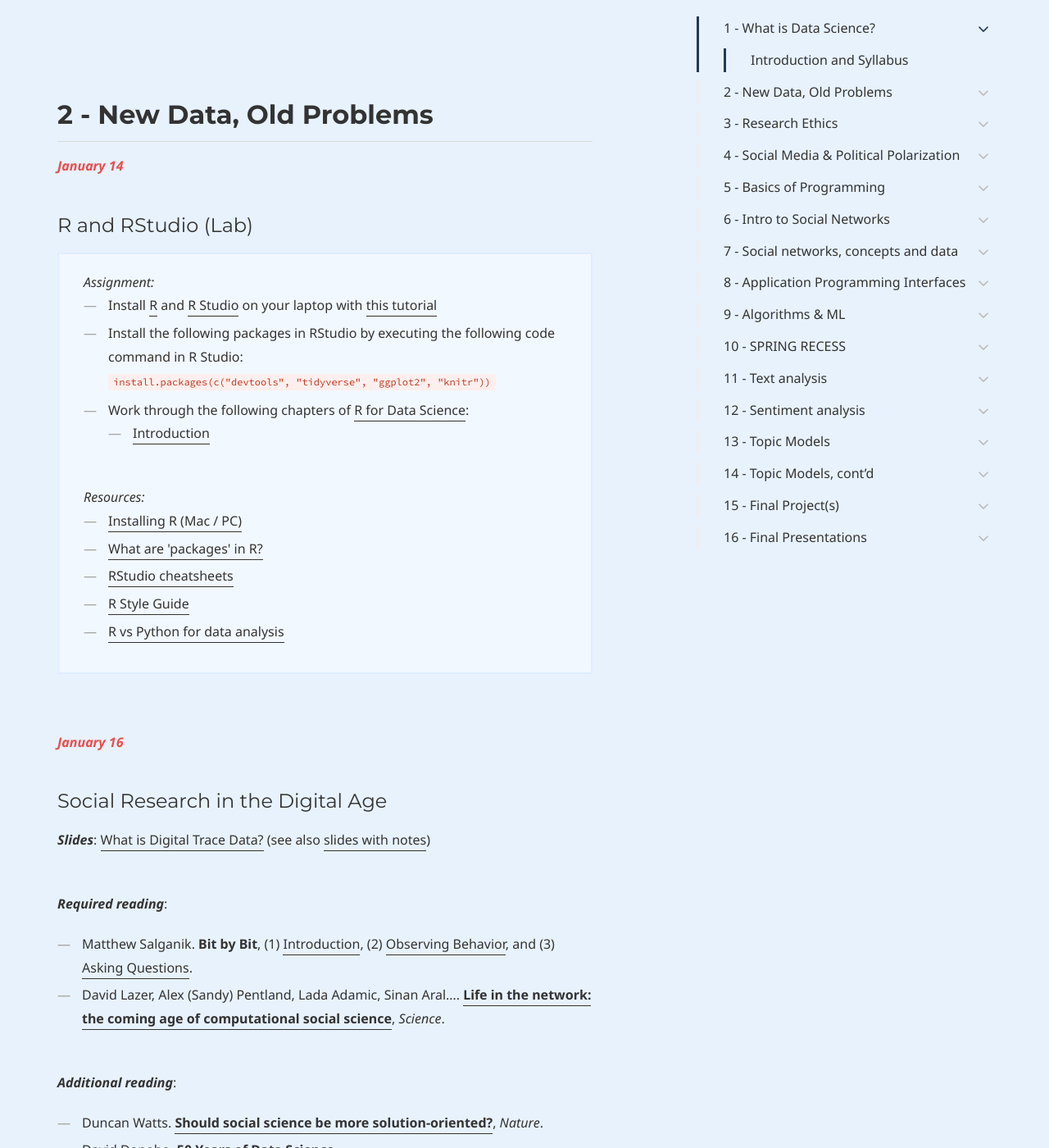
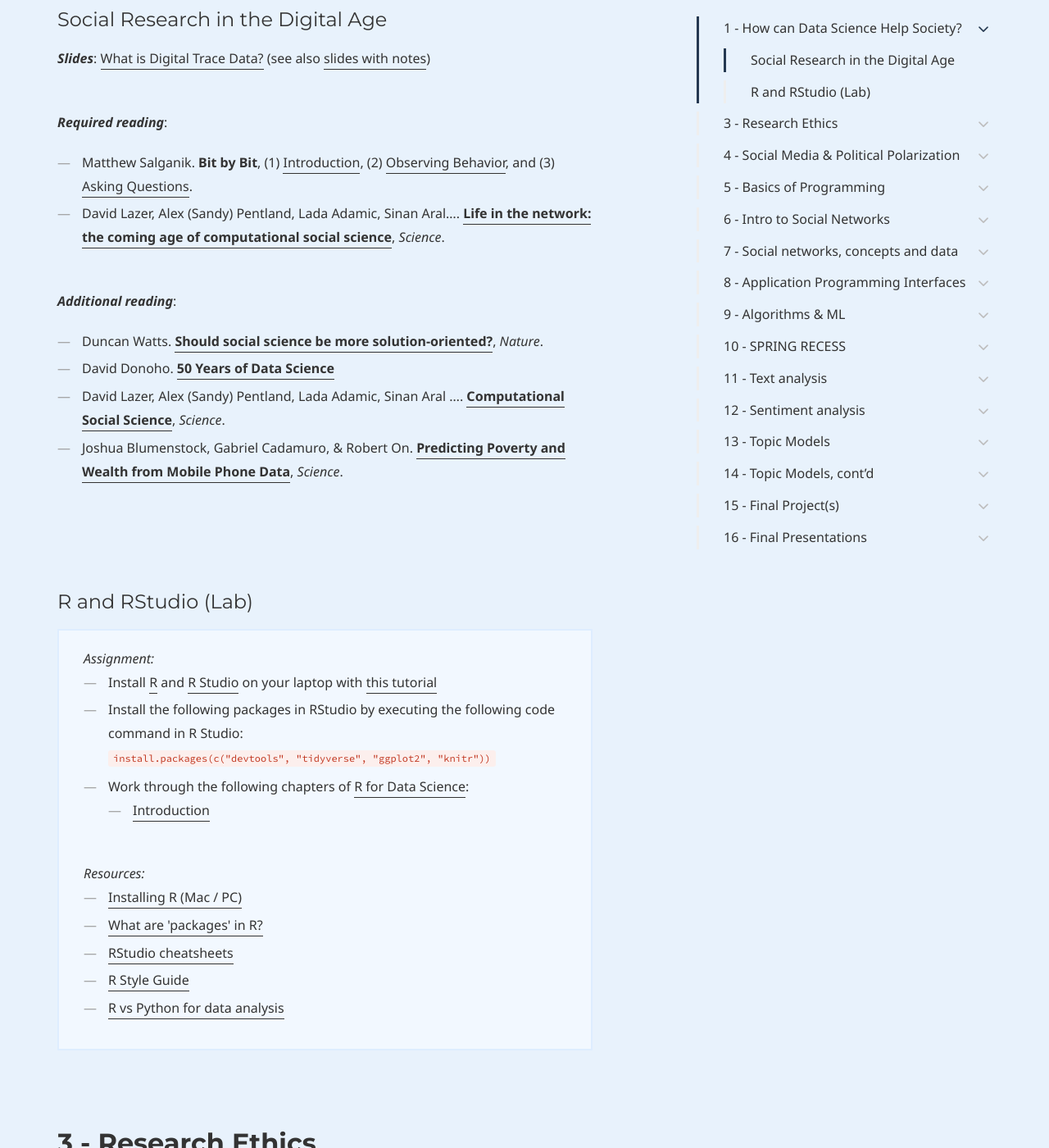
Before and after one commit to dssoc/dssoc.github.io, a Jekyll site: the page built from schedule.md, in a window 1280 px wide and 1400 px high, scrolled down 866 px. Shown: the whole window at 82% size. Built offline with Jekyll 4.4.1, drawn with Linux system fonts in a browser that asks for light colours; some web fonts are replaced; some of the changed lines change nothing that is shown; some of the changed text lies outside the part shown.

Commit message:
Update schedule.md

```diff
--- a/schedule.md
+++ b/schedule.md
@@ -20,15 +20,28 @@ page_nav:
         url: '/references'
 ---
 
-## 1 - What is Data Science?
-<b><i><font color="#E84E4E">January 9</font></i></b>
-#### Introduction and Syllabus
 
+## 1 - How can Data Science Help Society?
+<b><i><font color="#E84E4E">January 14 </font></i></b>
 
+<b><i><font color="#E84E4E">January 16</font></i></b>
+#### Social Research in the Digital Age
+
+***Slides***: [What is Digital Trace Data?](https://htmlpreview.github.io/?https://github.com/dssoc/dssoc.github.io/blob/master/slides_and_code/Social%20Research%20in%20the%20Digital%20Age/Social%20Research%20in%20the%20Digital%20Age.html#/)  (see also [slides with notes](https://htmlpreview.github.io/?https://github.com/dssoc/dssoc.github.io/blob/master/slides_and_code/Social%20Research%20in%20the%20Digital%20Age/rmarkdown/Strengths_and_Weaknesses.html))
+<br/><br/>
+
+***Required reading***:
+- Matthew Salganik. **Bit by Bit**, (1) [Introduction](https://www.bitbybitbook.com/en/1st-ed/introduction/), (2) [Observing Behavior](https://www.bitbybitbook.com/en/1st-ed/observing-behavior/), and (3) [Asking Questions](https://www.bitbybitbook.com/en/1st-ed/asking-questions/).
+- David Lazer, Alex (Sandy) Pentland, Lada Adamic, Sinan Aral.... [**Life in the network: the coming age of computational social science**](https://www.ncbi.nlm.nih.gov/pmc/articles/PMC2745217/), *Science*.
+<br/><br/>
+
+***Additional reading***:
+- Duncan Watts. [**Should social science be more solution-oriented?**](https://www.nature.com/articles/s41562-016-0015), *Nature*.
+- David Donoho. [**50 Years of Data Science**](https://courses.csail.mit.edu/18.337/2015/docs/50YearsDataScience.pdf)
+- David Lazer, Alex (Sandy) Pentland, Lada Adamic, Sinan Aral .... [**Computational Social Science**](https://science.sciencemag.org/content/323/5915/721), *Science*.
+- Joshua Blumenstock, Gabriel Cadamuro, & Robert On. [**Predicting Poverty and Wealth from Mobile Phone Data**](https://science.sciencemag.org/content/350/6264/1073), *Science*.
 <br/><br/><br/><br/>
 
-## 2 - New Data, Old Problems
-<b><i><font color="#E84E4E">January 14 </font></i></b>
 
 #### R and RStudio (Lab)
 <div class="callout callout--info">
@@ -54,23 +67,7 @@ page_nav:
 </div>
 <br/>
 
-<b><i><font color="#E84E4E">January 16</font></i></b>
-#### Social Research in the Digital Age
 
-***Slides***: [What is Digital Trace Data?](https://htmlpreview.github.io/?https://github.com/dssoc/dssoc.github.io/blob/master/slides_and_code/Social%20Research%20in%20the%20Digital%20Age/Social%20Research%20in%20the%20Digital%20Age.html#/)  (see also [slides with notes](https://htmlpreview.github.io/?https://github.com/dssoc/dssoc.github.io/blob/master/slides_and_code/Social%20Research%20in%20the%20Digital%20Age/rmarkdown/Strengths_and_Weaknesses.html))
-<br/><br/>
-
-***Required reading***:
-- Matthew Salganik. **Bit by Bit**, (1) [Introduction](https://www.bitbybitbook.com/en/1st-ed/introduction/), (2) [Observing Behavior](https://www.bitbybitbook.com/en/1st-ed/observing-behavior/), and (3) [Asking Questions](https://www.bitbybitbook.com/en/1st-ed/asking-questions/).
-- David Lazer, Alex (Sandy) Pentland, Lada Adamic, Sinan Aral.... [**Life in the network: the coming age of computational social science**](https://www.ncbi.nlm.nih.gov/pmc/articles/PMC2745217/), *Science*.
-<br/><br/>
-
-***Additional reading***:
-- Duncan Watts. [**Should social science be more solution-oriented?**](https://www.nature.com/articles/s41562-016-0015), *Nature*.
-- David Donoho. [**50 Years of Data Science**](https://courses.csail.mit.edu/18.337/2015/docs/50YearsDataScience.pdf)
-- David Lazer, Alex (Sandy) Pentland, Lada Adamic, Sinan Aral .... [**Computational Social Science**](https://science.sciencemag.org/content/323/5915/721), *Science*.
-- Joshua Blumenstock, Gabriel Cadamuro, & Robert On. [**Predicting Poverty and Wealth from Mobile Phone Data**](https://science.sciencemag.org/content/350/6264/1073), *Science*.
-<br/><br/><br/><br/>
 
 ## 3 - Research Ethics
 <b><i><font color="#E84E4E">January 21</font></i></b>
```
